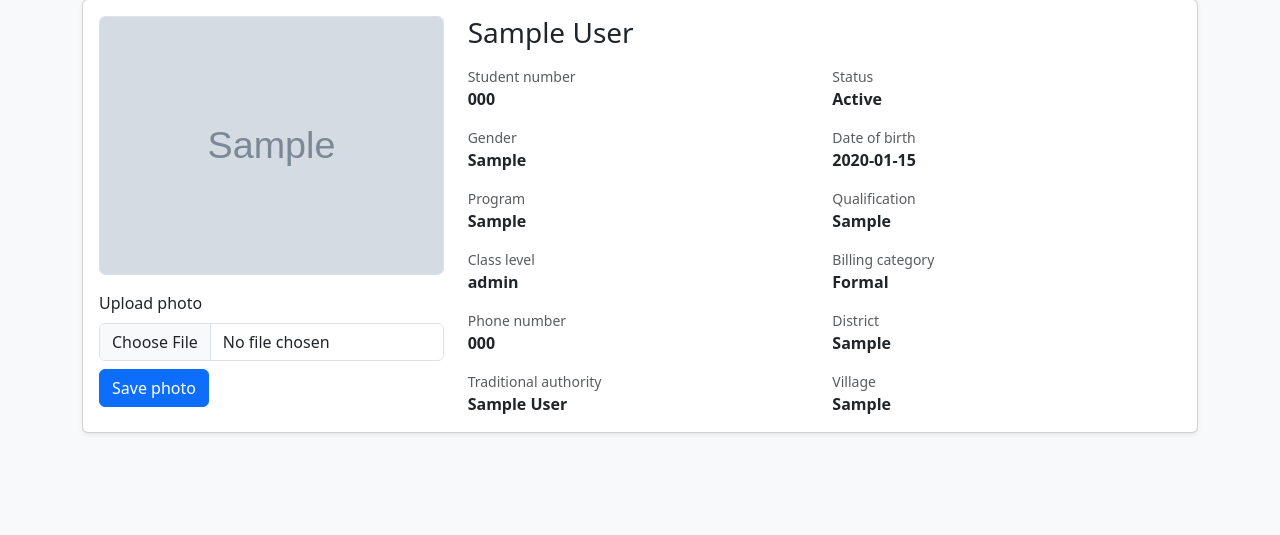
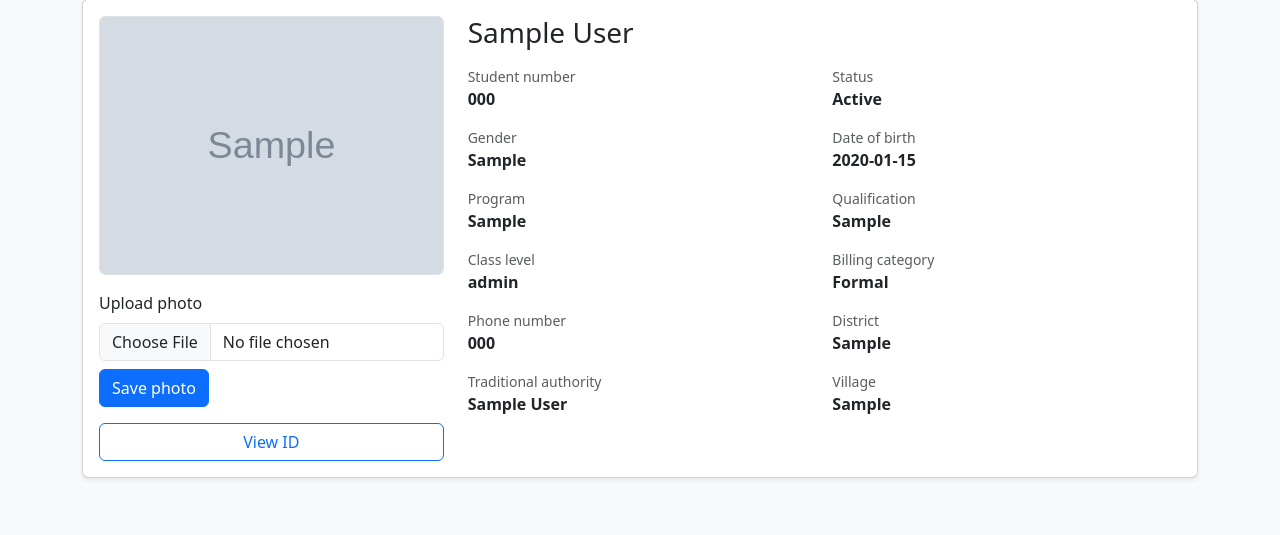
Before and after one commit to lawreay/NDC-Identity-System, a PHP site: page /student-profile.php?id=1 in a window 1280 px wide. Shown: the part 80-615 px from the top of the page. Run offline with PHP 8.4, Linux system fonts and the light colour scheme; tables that the repository leaves empty hold one stand-in row (values such as "Sample post"); grey boxes marked "Sample" are stand-in pictures.

Commit message:
Adding View Button

```diff
--- a/public/student-profile.php
+++ b/public/student-profile.php
@@ -114,6 +114,10 @@ $fullName = trim(((string) ($student['first_name'] ?? '')) . ' ' . ((string) ($s
                                 <input type="file" name="photo" accept="image/*" class="form-control">
                                 <button type="submit" class="btn btn-primary mt-2">Save photo</button>
                             </form>
+
+                            <div class="mt-3">
+                                <a href="student-id-preview.php?id=<?= (int) ($student['id'] ?? 0) ?>" class="btn btn-outline-primary w-100">View ID</a>
+                            </div>
                         </div>
                         <div class="col-md-8">
                             <h1 class="h3 mb-3"><?= htmlspecialchars($fullName ?: 'Student profile', ENT_QUOTES, 'UTF-8') ?></h1>
```
